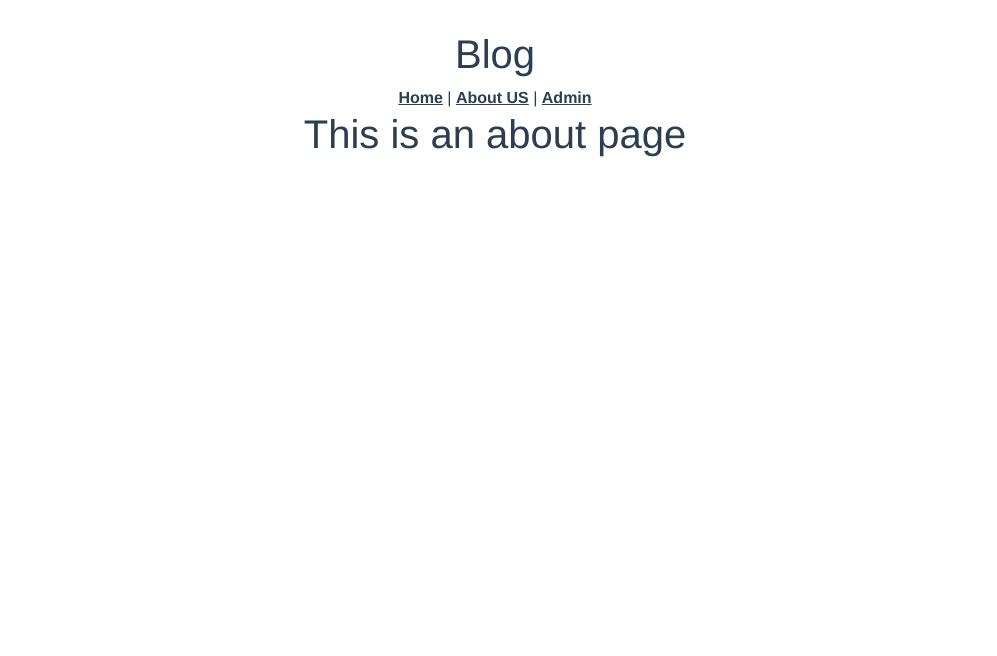
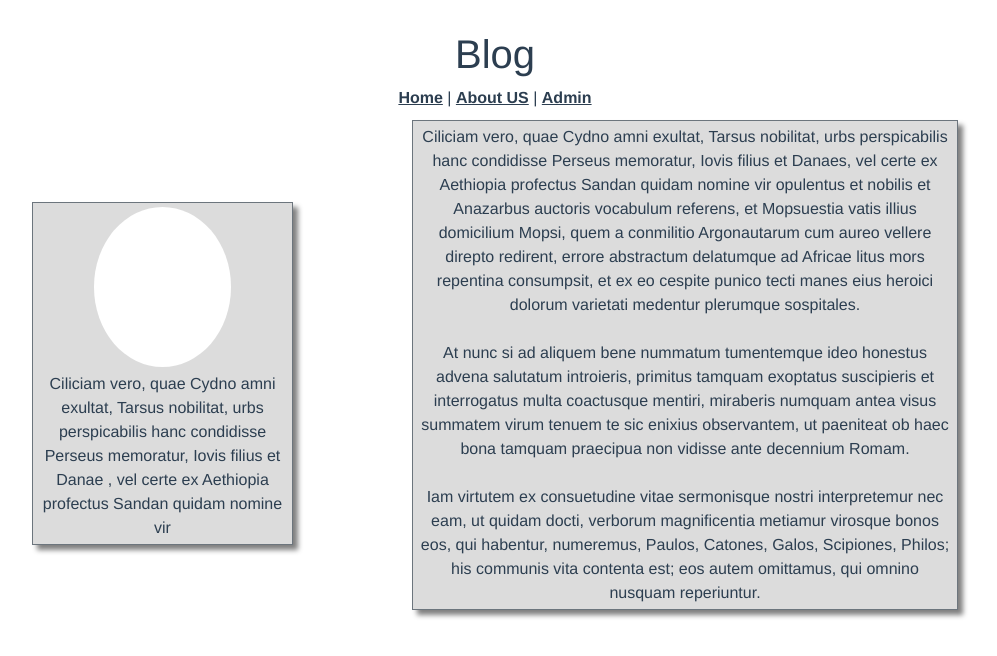
Before and after one commit to Nohan75/projet-blog-vue, a Vue app: page /#/about in a window 1280 px wide. Shown: the top 656 px of the page, without its empty margins (145-1142 px from the left). Built offline with nearby package versions, Linux system fonts and the light colour scheme.

Commit message:
Ajout About Us

```diff
--- a/src/views/About.vue
+++ b/src/views/About.vue
@@ -1,15 +1,73 @@
 <template>
-  <div class="about">
-    <h1>This is an about page</h1>
+  <div class="container">
+    <div class="row" style="padding-top: 10px">
+      <div class="col-sm-1"></div>
 
+      <div class="col-sm-3" style="margin-top: auto; margin-bottom: auto">
+        <div
+          class="border border-secondary"
+          style="
+            background-color: #dcdcdc;
+            padding: 4px;
+            box-shadow: 5px 5px 5px gray;
+          "
+        >
+          <div class="row">
+            <div class="col-sm-3"></div>
+            <div
+              class="col-sm-6 rounded-circle"
+              style="background-color: white; margin-bottom: 5px"
+            >
+              <div style="height: 160px"></div>
+            </div>
+          </div>
+          Ciliciam vero, quae Cydno amni exultat, Tarsus nobilitat, urbs
+          perspicabilis hanc condidisse Perseus memoratur, Iovis filius et Danae
+          , vel certe ex Aethiopia profectus Sandan quidam nomine vir
+        </div>
+      </div>
+
+      <div class="col-sm-1"></div>
+
+      <div class="col-sm-6">
+        <p
+          class="border border-secondary"
+          style="
+            background-color: #dcdcdc;
+            padding: 4px;
+            box-shadow: 5px 5px 5px gray;
+          "
+        >
+          Ciliciam vero, quae Cydno amni exultat, Tarsus nobilitat, urbs
+          perspicabilis hanc condidisse Perseus memoratur, Iovis filius et
+          Danaes, vel certe ex Aethiopia profectus Sandan quidam nomine vir
+          opulentus et nobilis et Anazarbus auctoris vocabulum referens, et
+          Mopsuestia vatis illius domicilium Mopsi, quem a conmilitio
+          Argonautarum cum aureo vellere direpto redirent, errore abstractum
+          delatumque ad Africae litus mors repentina consumpsit, et ex eo
+          cespite punico tecti manes eius heroici dolorum varietati medentur
+          plerumque sospitales.
+          <br /><br />
+          At nunc si ad aliquem bene nummatum tumentemque ideo honestus advena
+          salutatum introieris, primitus tamquam exoptatus suscipieris et
+          interrogatus multa coactusque mentiri, miraberis numquam antea visus
+          summatem virum tenuem te sic enixius observantem, ut paeniteat ob haec
+          bona tamquam praecipua non vidisse ante decennium Romam.
+          <br /><br />
+          Iam virtutem ex consuetudine vitae sermonisque nostri interpretemur
+          nec eam, ut quidam docti, verborum magnificentia metiamur virosque
+          bonos eos, qui habentur, numeremus, Paulos, Catones, Galos, Scipiones,
+          Philos; his communis vita contenta est; eos autem omittamus, qui
+          omnino nusquam reperiuntur.
+        </p>
+      </div>
+    </div>
   </div>
 </template>
 <script>
 export default {
-  name: 'About'
-
-}
+  name: "About",
+};
 </script>
 <style>
-
 </style>
```
